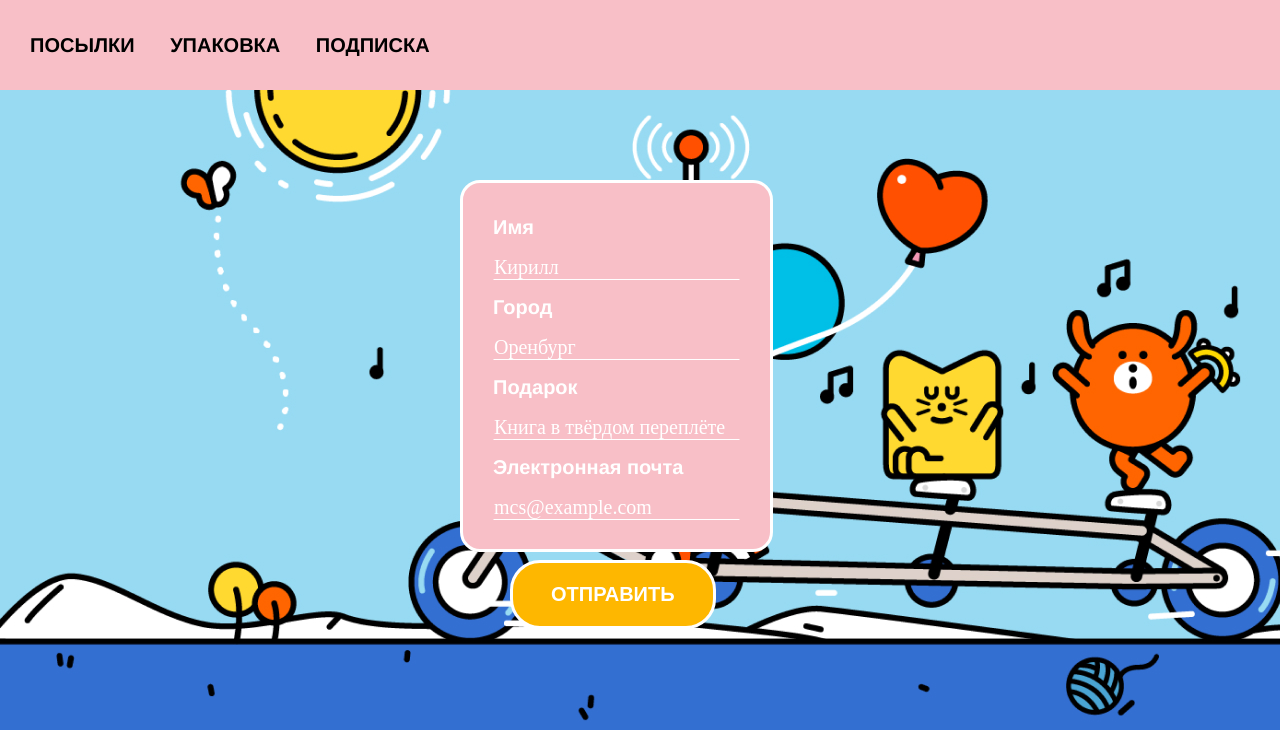
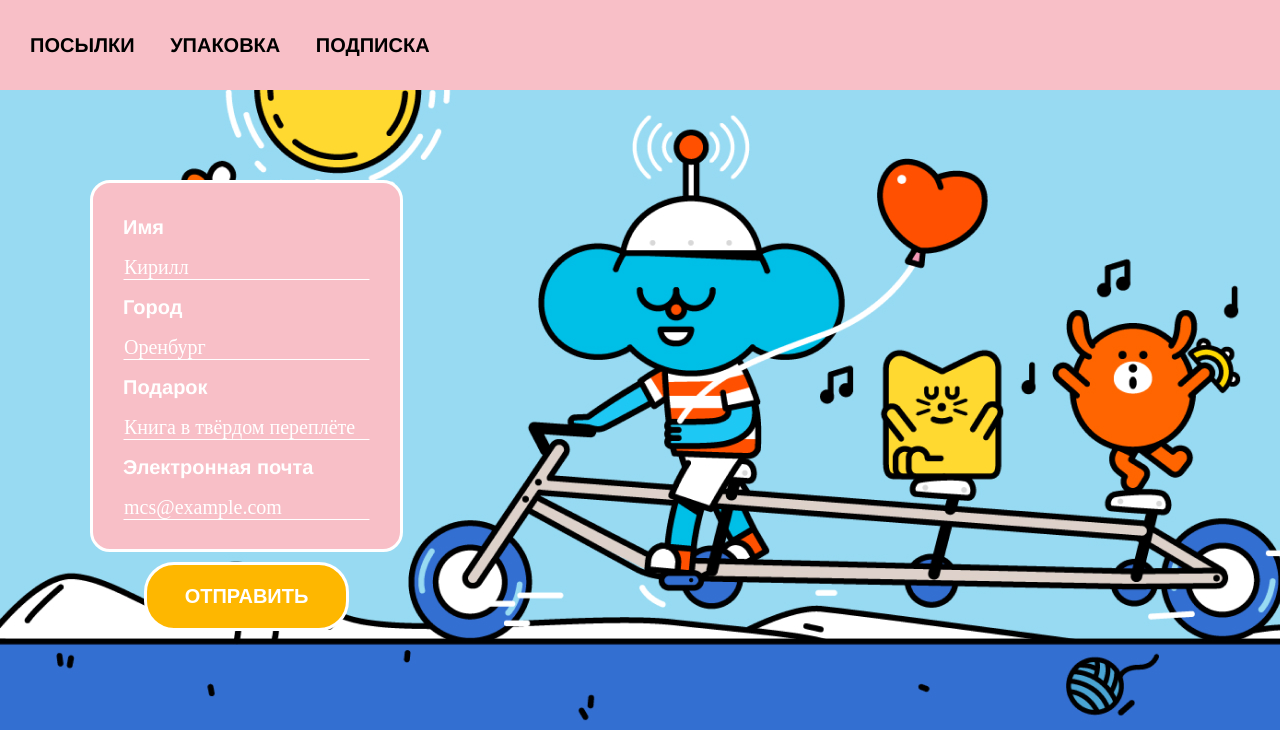
Before and after one commit to kimu-dev/MCS-projects, a plain HTML site: page project-8/index.html in a window 1280 px wide. Shown: the top 730 px of the page. Drawn offline with Linux system fonts and the light colour scheme; files whose address does not match are found by name.

Commit message:
Правки Project-8

```diff
--- a/project-8/index.html
+++ b/project-8/index.html
@@ -19,11 +19,11 @@
             </nav>
             <img src="images/Group 263.png"/>
         </header>
-        <div class="w-100">
+        <div class="w-100 back">
             <img class="background-photo" src="images/background.jpg" alt="Фоновый рисунок в JPG"/>
             <div class="square">ВАША ПОСЫЛКА УЖЕ В ПУТИ!</div>
         </div>
-        <form action="https://formspree.io/f/mrgvnblv" method="POST">
+        <form class="pos" action="https://formspree.io/f/mrgvnblv" method="POST">
             <div class="forms-square">
                 <div class="form-row">
                     <label for="name">Имя</label>
--- a/project-8/styles.css
+++ b/project-8/styles.css
@@ -11,6 +11,7 @@
     align-items: center;
     flex-direction: column;
     width: 1440px;
+    position: relative;
 }
 
 .w-100 {
@@ -38,7 +39,7 @@ header {
     margin-right: 30px;
     display: inline;
     border: none;
-  }
+}
 
 .menu > li:last-of-type {
     margin-right: 50px;
@@ -71,9 +72,6 @@ header {
     border: 3px solid #FFFFFF;
     height: max-content;
     width: max-content;
-    position: absolute;
-    top: 180px;
-    left: 460px;
     padding: 33px 30px 29px 30px;
     gap: 16px;
     display: flex;
@@ -128,9 +126,6 @@ footer {
     border-radius: 30px;
     padding: 20px 38px;
     cursor: pointer;
-    position: absolute;
-    top: 560px;
-    left: 510px;
   }
 
   .form-row button:hover {
@@ -144,3 +139,18 @@ footer {
   .a-inline {
     text-decoration: none;
   }
+
+  .pos {
+    position: absolute;
+    display: flex;
+    flex-direction: column;
+    align-items: center;
+    gap: 10px;
+    top: 180px;
+    left: 90px;
+  }
+
+  .back {
+    display: flex;
+    flex-direction: column;
+  }
```
